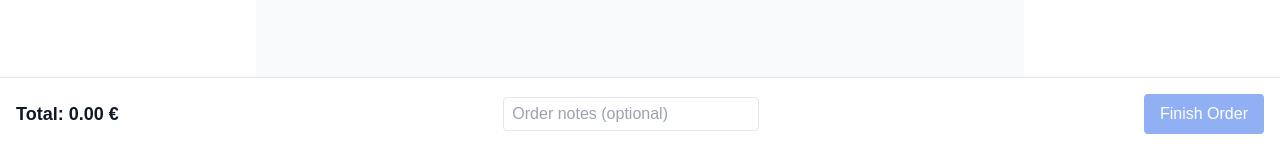
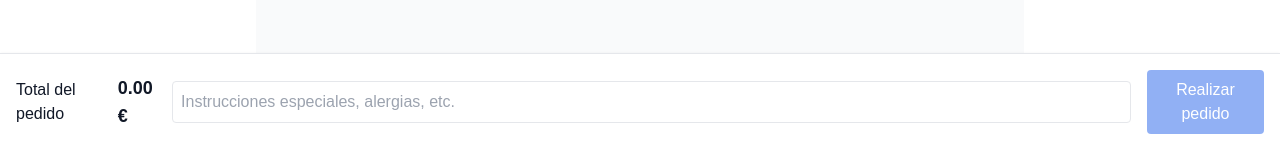
Before and after one commit to mromcar/pide-app, a Next.js app: page /restaurante/1/carta in a window 1280 px wide. Shown: the part 650-797 px from the top of the page. Built offline with nearby package versions, Linux system fonts and the light colour scheme; no server answers; the database is empty.

Commit message:
ultimo cambio

```diff
--- /dev/null
+++ b/src/app/restaurante/[id]/carta/CartaCliente/ListaAlergenos.tsx
@@ -0,0 +1,39 @@
+import { Allergen } from '@/types/carta'
+import { allergenContainerClasses, allergenItemClasses } from '@/utils/tailwind'
+
+interface ListaAlergenosProps {
+  allergens?: {
+    allergen: Allergen
+    allergen_id: number
+  }[]
+  language: string
+}
+
+const getAllergenDisplay = (allergen: Allergen, language: string) => {
+  const translation = allergen.translations?.find((t) => t.language_code === language)
+  return translation?.name || allergen.name
+}
+
+export default function ListaAlergenos({ allergens, language }: ListaAlergenosProps) {
+  if (!allergens || allergens.length === 0) return null
+
+  return (
+    <div className="mt-2 flex flex-wrap gap-1">
+      {allergens.map(({ allergen }) => (
+        <div
+          key={allergen.allergen_id}
+          className="inline-flex items-center gap-1 px-2 py-1 bg-yellow-50 rounded-full text-xs"
+          title={getAllergenDisplay(allergen, language)}
+        >
+          {allergen.icon_url && (
+            <img
+              src={`/images/allergens/${allergen.icon_url}`}
+              alt={allergen.name}
+              className="w-4 h-4"
+            />
+          )}
+        </div>
+      ))}
+    </div>
+  )
+}
--- a/src/app/restaurante/[id]/carta/CartaCliente/ListaProductos.tsx
+++ b/src/app/restaurante/[id]/carta/CartaCliente/ListaProductos.tsx
@@ -10,6 +10,7 @@ import {
   productoImgClasses,
   varianteClasses,
 } from '@/utils/tailwind'
+import ListaAlergenos from './ListaAlergenos'
 
 interface ListaProductosProps {
   products: Product[]
@@ -17,6 +18,11 @@ interface ListaProductosProps {
   handleChange: (variantId: number, delta: number) => void
   order: { [variantId: number]: number }
   language: string
+}
+
+const getAllergenDisplay = (allergen: Allergen, language: string) => {
+  const translation = allergen.translations?.find((t) => t.language_code === language)
+  return translation?.name || allergen.name
 }
 
 export default function ListaProductos({
@@ -53,42 +59,12 @@ export default function ListaProductos({
             {product.image_url && (
               <img src={`/images/${product.image_url}`} alt={name} className={productoImgClasses} />
             )}
-            <div>
-              <p className={productoNombreClasses}>{name}</p>
+            <div className="p-4">
+              {' '}
+              {/* Añadir padding */}
+              <h3 className={productoNombreClasses}>{name}</h3>
               {description && <p className={productoDescripcionClasses}>{description}</p>}
-
-              {/* Alérgenos section */}
-              {product.allergens && (
-                <div className="mt-2">
-                  <p className="text-sm font-medium text-gray-500">Alérgenos:</p>
-                  <div className="flex gap-2">
-                    {product.allergens.map((productAllergen) => {
-                      const allergen = productAllergen.allergen
-                      const translation = allergen.translations?.find(
-                        (t) => t.language_code === language
-                      )
-                      const allergenName = translation?.name || allergen.name
-
-                      return (
-                        <div
-                          key={allergen.allergen_id}
-                          className="flex items-center gap-1 text-xs bg-yellow-100 px-2 py-1 rounded"
-                        >
-                          {allergen.icon_url && (
-                            <img
-                              src={allergen.icon_url}
-                              alt={allergenName}
-                              className="w-4 h-4"
-                            />
-                          )}
-                          <span>{allergenName}</span>
-                        </div>
-                      )
-                    })}
-                  </div>
-                </div>
-              )}
-
+              <ListaAlergenos allergens={product.allergens} language={language} />
               {/* Variants section */}
               <div className="mt-3 space-y-2">
                 {product.variants.map((variant) => {
@@ -103,33 +79,29 @@ export default function ListaProductos({
                     <div
                       key={variant.variant_id}
                       className={varianteClasses}
-                      onClick={(e) => {
-                        e.stopPropagation()
-                      }}
+                      onClick={(e) => e.stopPropagation()}
                     >
                       <div className="flex justify-between items-center">
-                        <div>
+                        <div className="flex flex-col">
                           <span className="text-sm font-medium">{variantDesc}</span>
-                          <span className={productoPrecioClasses}>{variant.price.toString()} €</span>
+                          <span className={productoPrecioClasses}>
+                            {variant.price.toFixed(2)} €
+                          </span>
                         </div>
                         <div className={contadorClasses}>
                           <button
+                            type="button"
                             className={btnCantidadCompactoClasses}
-                            onClick={(e) => {
-                              e.stopPropagation()
-                              handleChange(variant.variant_id, -1)
-                            }}
+                            onClick={() => handleChange(variant.variant_id, -1)}
                             disabled={quantity === 0}
                           >
                             −
                           </button>
                           <span className={indicadorCantidadClasses}>{quantity}</span>
                           <button
+                            type="button"
                             className={btnCantidadCompactoClasses}
-                            onClick={(e) => {
-                              e.stopPropagation()
-                              handleChange(variant.variant_id, 1)
-                            }}
+                            onClick={() => handleChange(variant.variant_id, 1)}
                           >
                             +
                           </button>
--- a/src/app/restaurante/[id]/carta/CartaCliente/ResumenPedido.tsx
+++ b/src/app/restaurante/[id]/carta/CartaCliente/ResumenPedido.tsx
@@ -1,38 +1,38 @@
+import { orderMessages } from '@/constants/translations'
 import { resumenPedidoFijoClasses, btnFinalizarPedidoClasses } from '@/utils/tailwind'
 
-interface OrderSummaryProps {
+interface ResumenPedidoProps {
   total: number
   notes: string
-  setNotes: (value: string) => void
-  finishOrder: () => void
-  disabled: boolean
+  onNotesChange: (notes: string) => void
+  onFinishOrder: () => void
+  language: string
 }
 
-export default function OrderSummary({
+export default function ResumenPedido({
   total,
   notes,
-  setNotes,
-  finishOrder,
-  disabled,
-}: OrderSummaryProps) {
+  onNotesChange,
+  onFinishOrder,
+  language,
+}: ResumenPedidoProps) {
+  // Default to 'es' if language is not found
+  const currentLang = language in orderMessages ? language : 'es'
+  const messages = orderMessages[currentLang as keyof typeof orderMessages]
+
   return (
     <div className={resumenPedidoFijoClasses}>
-      <span className="font-semibold text-lg">
-        Total: {total.toFixed(2)} €
-      </span>
+      <h2>{messages.orderTotal}</h2>
+      <span className="font-semibold text-lg">{total.toFixed(2)} €</span>
       <input
         type="text"
-        placeholder="Order notes (optional)"
         value={notes}
-        onChange={(e) => setNotes(e.target.value)}
-        className="border px-2 py-1 rounded w-64"
+        onChange={(e) => onNotesChange(e.target.value)}
+        placeholder={messages.notesPlaceholder}
+        className="w-full p-2 border rounded"
       />
-      <button
-        className={btnFinalizarPedidoClasses}
-        disabled={disabled}
-        onClick={finishOrder}
-      >
-        Finish Order
+      <button onClick={onFinishOrder} className={btnFinalizarPedidoClasses} disabled={total === 0}>
+        {messages.placeOrder}
       </button>
     </div>
   )
--- a/src/app/restaurante/[id]/carta/CartaCliente/index.tsx
+++ b/src/app/restaurante/[id]/carta/CartaCliente/index.tsx
@@ -91,7 +91,10 @@ export default function CartaCliente({
       serializedCategories
         .flatMap((cat) => cat.products)
         .flatMap((prod) => prod.variants)
-        .reduce((sum, variant) => sum + (order[variant.variant_id] || 0) * Number(variant.price), 0),
+        .reduce(
+          (sum, variant) => sum + (order[variant.variant_id] || 0) * Number(variant.price),
+          0
+        ),
     [serializedCategories, order]
   )
 
@@ -106,15 +109,14 @@ export default function CartaCliente({
 
         if (!variant) return null
 
-        const variantTranslation = variant.translations.find(
-          t => t.language_code === language
-        )
+        const variantTranslation = variant.translations.find((t) => t.language_code === language)
 
         return {
           variant_id: variant.variant_id,
-          variant_description: variantTranslation?.variant_description ?? variant.variant_description,
+          variant_description:
+            variantTranslation?.variant_description ?? variant.variant_description,
           quantity,
-          unit_price: Number(variant.price) // Convert Decimal to number
+          unit_price: Number(variant.price), // Convert Decimal to number
         }
       })
       .filter(Boolean) as OrderHistory['items']
@@ -221,8 +223,9 @@ export default function CartaCliente({
         <ResumenPedido
           total={calculateTotal()}
           notes={notes}
-          setNotes={setNotes}
-          finishOrder={finishOrder}
+          onNotesChange={setNotes}
+          onFinishOrder={finishOrder}
+          language={language}
           disabled={calculateTotal() === 0}
         />
       </main>
@@ -244,8 +247,9 @@ export default function CartaCliente({
       <ResumenPedido
         total={calculateTotal()}
         notes={notes}
-        setNotes={setNotes}
-        finishOrder={finishOrder}
+        onNotesChange={setNotes}
+        onFinishOrder={finishOrder}
+        language={language}
         disabled={calculateTotal() === 0}
       />
     </main>
--- /dev/null
+++ b/src/constants/translations.ts
@@ -0,0 +1,26 @@
+export const orderMessages = {
+  es: {
+    orderTotal: 'Total del pedido',
+    placeOrder: 'Realizar pedido',
+    notes: 'Notas adicionales',
+    notesPlaceholder: 'Instrucciones especiales, alergias, etc.',
+    orderPlaced: 'Pedido realizado',
+    placeAnother: 'Realizar otro pedido'
+  },
+  en: {
+    orderTotal: 'Order total',
+    placeOrder: 'Place order',
+    notes: 'Additional notes',
+    notesPlaceholder: 'Special instructions, allergies, etc.',
+    orderPlaced: 'Order placed',
+    placeAnother: 'Place another order'
+  },
+  fr: {
+    orderTotal: 'Total de la commande',
+    placeOrder: 'Passer la commande',
+    notes: 'Notes supplémentaires',
+    notesPlaceholder: 'Instructions spéciales, allergies, etc.',
+    orderPlaced: 'Commande passée',
+    placeAnother: 'Passer une autre commande'
+  }
+} as const
--- a/src/types/carta.ts
+++ b/src/types/carta.ts
@@ -80,9 +80,10 @@ export type Product = {
   is_active: boolean | null
   translations: ProductTranslation[]
   variants: ProductVariant[]
-  allergens: (ProductAllergen & {
+  allergens?: {
     allergen: Allergen
-  })[]
+    allergen_id: number
+  }[]
 }
 
 export type ProductVariant = {
@@ -99,12 +100,9 @@ export type ProductVariant = {
 
 export type Allergen = {
   allergen_id: number
-  code: string
   name: string
-  description: string | null
   icon_url: string | null
-  is_major_allergen: boolean
-  translations: AllergenTranslation[]
+  translations?: AllergenTranslation[]
 }
 
 export type ProductAllergen = {
```
Also changed, not shown: src/utils/tailwind.ts (+12 -18 lines).
